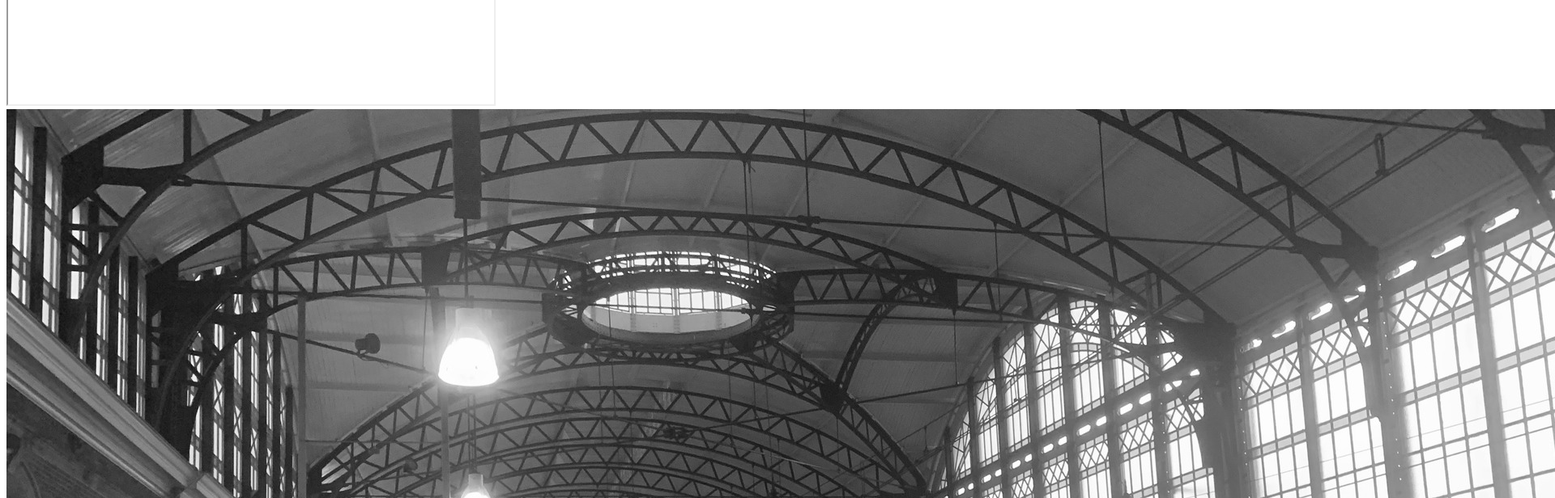
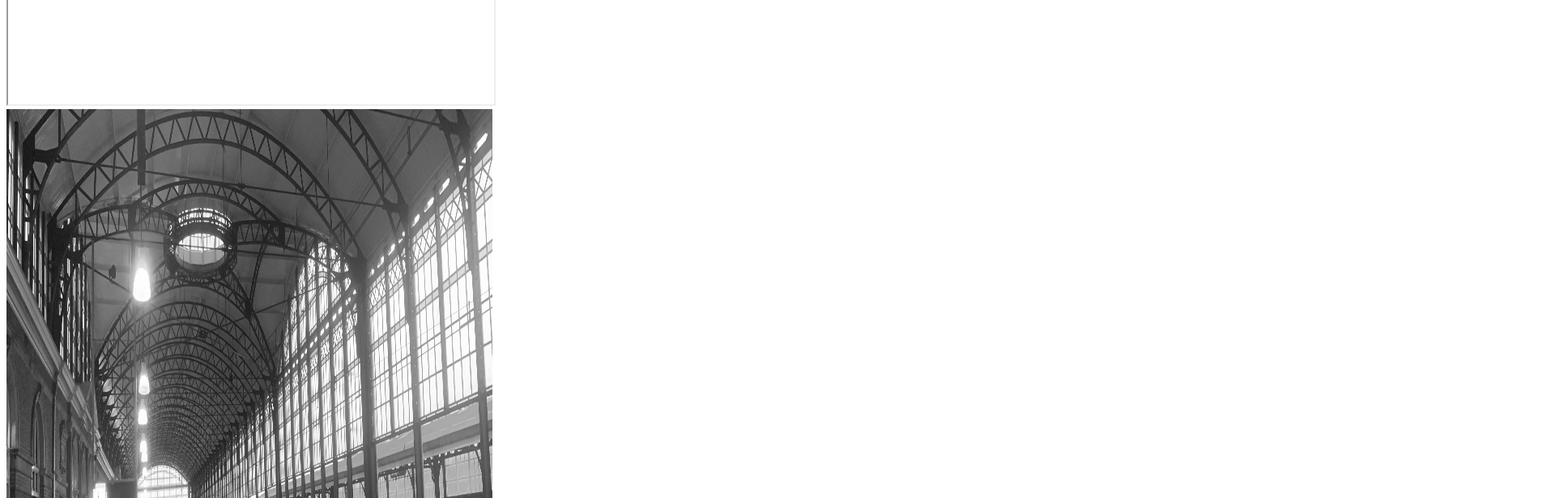
Before and after one commit to ricardoburgosSV/ricardoburgosSV.github.io, a plain HTML site: page index.html in a window 1280 px wide. Shown: the part 800-1416 px from the top of the page at 81% size, 1920 px wide, since content can reach past the window. Drawn offline with Linux system fonts and the light colour scheme.

Commit message:
commit 31 Jan 2023

```diff
--- a/index.html
+++ b/index.html
@@ -19,7 +19,7 @@
         <iframe src="CV/latestCV.pdf#toolbar=0" height="800" width="600"></iframe>
     </div>
 
-    <img src="img/under_construction.jpg?dwn=1" alt="Den Haag HS train station">
+    <img src="img/under_construction.jpg?dwn=1" alt="Den Haag HS train station" height="800" width="600">
 
 </body>
 
```
